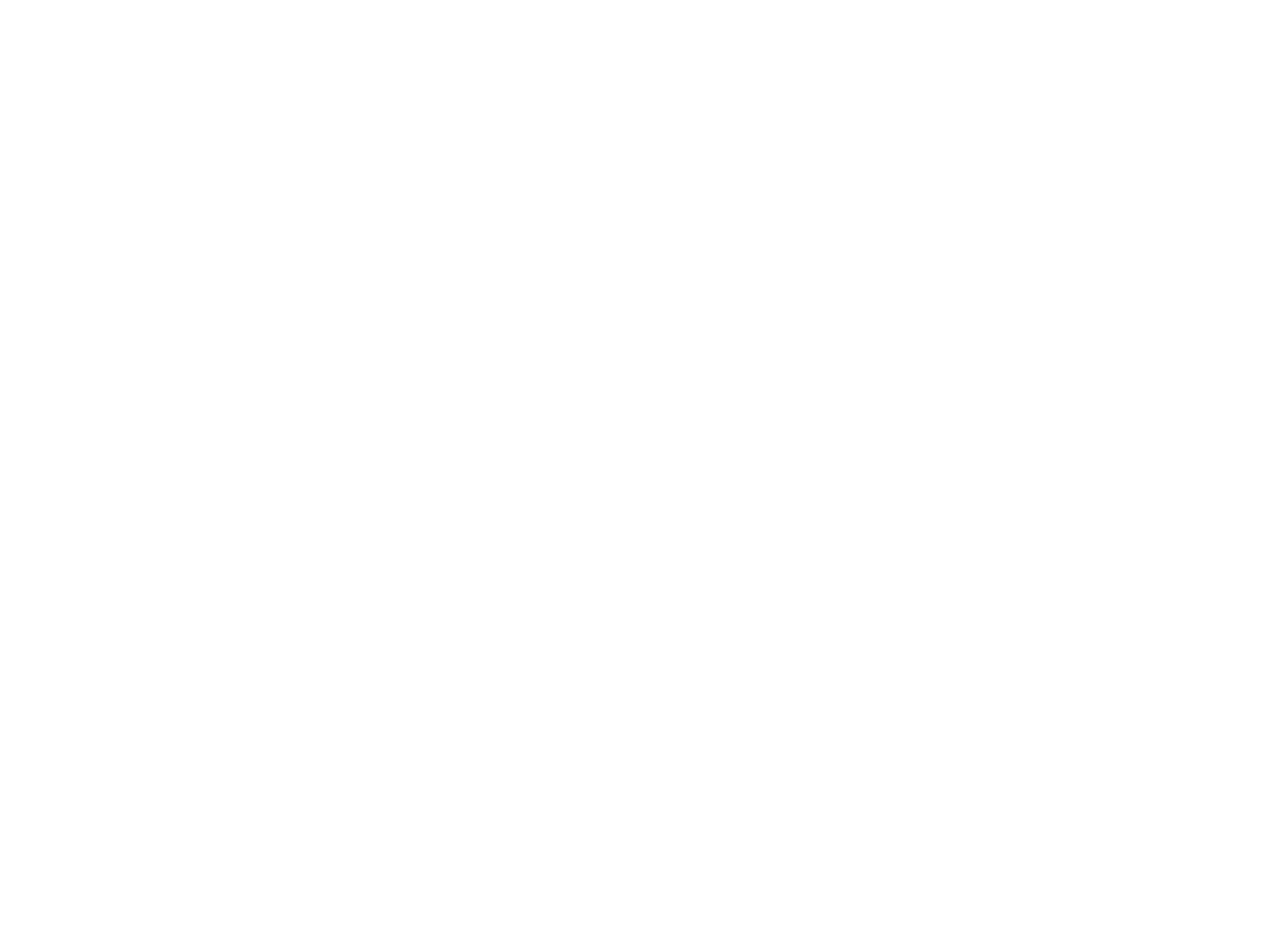
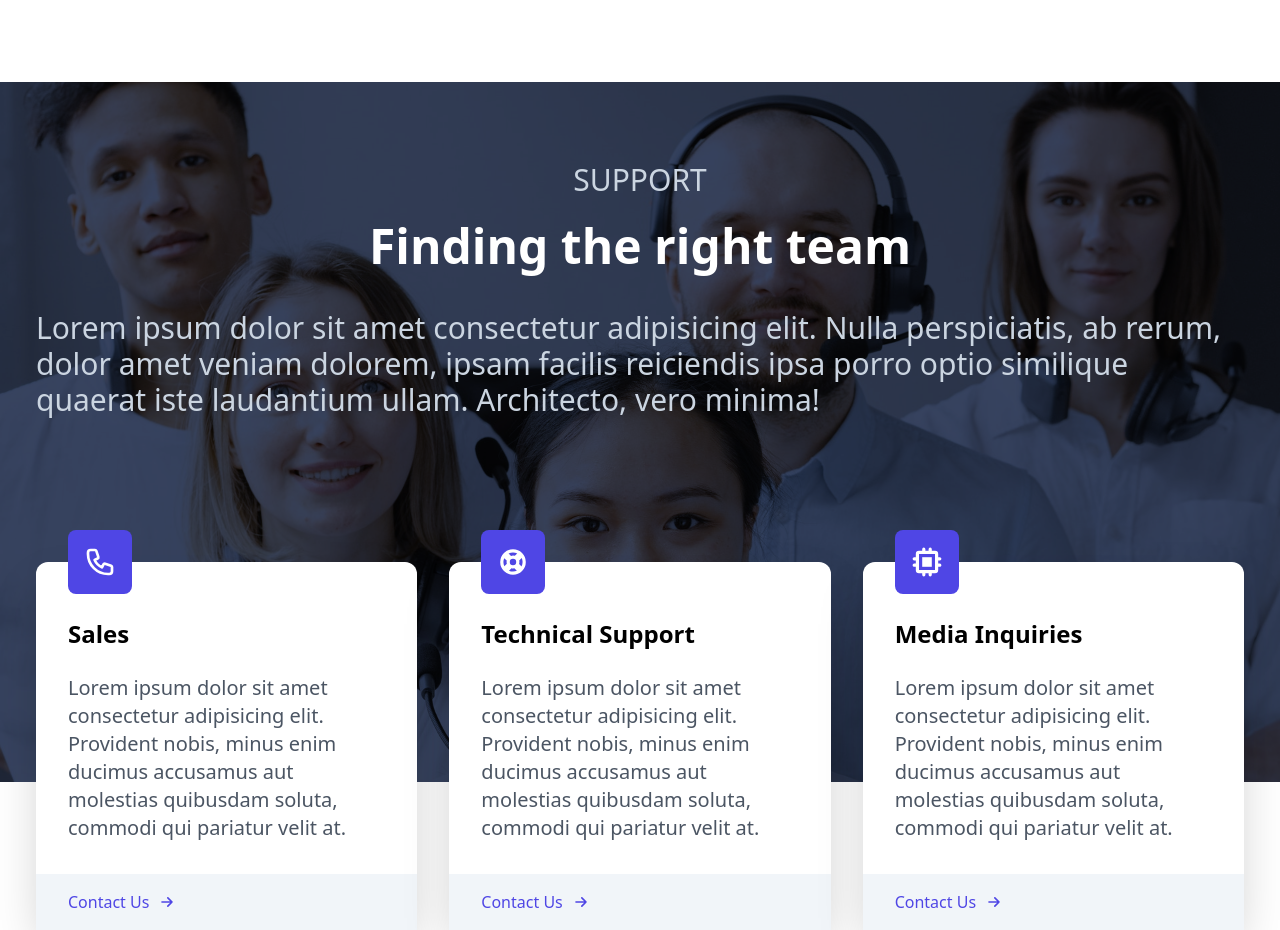
Before and after one commit to ManuelDevWeb/websiteReactAndTailwind, a React (Create React App) app: page / in a window 1280 px wide. Shown: the part 1300-2230 px from the top of the page. Before the commit the page ends 1382 px from the top, so only its background shows below. Built offline with nearby package versions, Linux system fonts and the light colour scheme.

Commit message:
Component Support

```diff
--- a/src/App.js
+++ b/src/App.js
@@ -4,6 +4,8 @@
 import Hero from './components/Hero';
 // Importando About
 import About from './components/About';
+// Importando Support
+import Support from './components/Support';
 
 function App() {
   return (
@@ -11,6 +13,7 @@
       <Navbar />
       <Hero />
       <About />
+      <Support />
     </>
   );
 }
--- a/src/components/Navbar.jsx
+++ b/src/components/Navbar.jsx
@@ -34,7 +34,7 @@
         </div>
 
         {/* Icono de menú */}
-        <div className="md:hidden" onClick={handleClick}>
+        <div className="md:hidden mr-4" onClick={handleClick}>
           {
             // Si el nav es false, se muestra el icono de menú, sino, se muestra el icono de cerrar
             !nav ? (
--- /dev/null
+++ b/src/components/Support.jsx
@@ -0,0 +1,94 @@
+// Importando imágenes
+import supportImg from '../assets/support.jpg';
+
+// Importando iconos de Heroicons
+import { PhoneIcon, ArrowSmRightIcon } from '@heroicons/react/outline';
+import { ChipIcon, SupportIcon } from '@heroicons/react/solid';
+
+const Support = () => {
+  return (
+    <div className="w-full h-screen mt-24">
+      {/* Image */}
+      <div className="w-full h-[700px] bg-gray-900/90 absolute">
+        <img
+          className="w-full h-full object-cover mix-blend-overlay"
+          src={supportImg}
+          alt="Support img"
+        />
+      </div>
+      <div className="max-w-[1240px] mx-auto text-white relative">
+        {/* Info */}
+        <div className="px-4 py-12">
+          <h2 className="text-3xl pt-8 text-slate-300 uppercase text-center">
+            Support
+          </h2>
+          <h3 className="text-5xl font-bold py-6 text-center">
+            Finding the right team
+          </h3>
+          <p className="py-4 text-3xl text-slate-300">
+            Lorem ipsum dolor sit amet consectetur adipisicing elit. Nulla
+            perspiciatis, ab rerum, dolor amet veniam dolorem, ipsam facilis
+            reiciendis ipsa porro optio similique quaerat iste laudantium ullam.
+            Architecto, vero minima!
+          </p>
+        </div>
+
+        {/* Cards */}
+        <div className="grid grid-cols-1 lg:grid-cols-3 relative gap-x-8 gap-y-16 px-4 pt-12 sm:pt-20 text-black">
+          <div className="bg-white rounded-xl shadow-2xl">
+            <div className="p-8">
+              <PhoneIcon className="w-16 p-4 bg-indigo-600 text-white rounded-lg mt-[-4rem] " />
+              <h3 className="font-bold text-2xl my-6">Sales</h3>
+              <p className="text-gray-600 text-xl">
+                Lorem ipsum dolor sit amet consectetur adipisicing elit.
+                Provident nobis, minus enim ducimus accusamus aut molestias
+                quibusdam soluta, commodi qui pariatur velit at.
+              </p>
+            </div>
+            <div className="bg-slate-100 pl-8 py-4">
+              <p className="flex items-center text-indigo-600">
+                Contact Us <ArrowSmRightIcon className="w-5 ml-2" />
+              </p>
+            </div>
+          </div>
+
+          <div className="bg-white rounded-xl shadow-2xl">
+            <div className="p-8">
+              <SupportIcon className="w-16 p-4 bg-indigo-600 text-white rounded-lg mt-[-4rem] " />
+              <h3 className="font-bold text-2xl my-6">Technical Support</h3>
+              <p className="text-gray-600 text-xl">
+                Lorem ipsum dolor sit amet consectetur adipisicing elit.
+                Provident nobis, minus enim ducimus accusamus aut molestias
+                quibusdam soluta, commodi qui pariatur velit at.
+              </p>
+            </div>
+            <div className="bg-slate-100 pl-8 py-4">
+              <p className="flex items-center text-indigo-600">
+                Contact Us <ArrowSmRightIcon className="w-5 ml-2" />
+              </p>
+            </div>
+          </div>
+
+          <div className="bg-white rounded-xl shadow-2xl">
+            <div className="p-8">
+              <ChipIcon className="w-16 p-4 bg-indigo-600 text-white rounded-lg mt-[-4rem] " />
+              <h3 className="font-bold text-2xl my-6">Media Inquiries</h3>
+              <p className="text-gray-600 text-xl">
+                Lorem ipsum dolor sit amet consectetur adipisicing elit.
+                Provident nobis, minus enim ducimus accusamus aut molestias
+                quibusdam soluta, commodi qui pariatur velit at.
+              </p>
+            </div>
+            <div className="bg-slate-100 pl-8 py-4">
+              <p className="flex items-center text-indigo-600">
+                Contact Us <ArrowSmRightIcon className="w-5 ml-2" />
+              </p>
+            </div>
+          </div>
+        </div>
+      </div>
+    </div>
+  );
+};
+
+export default Support;
```
